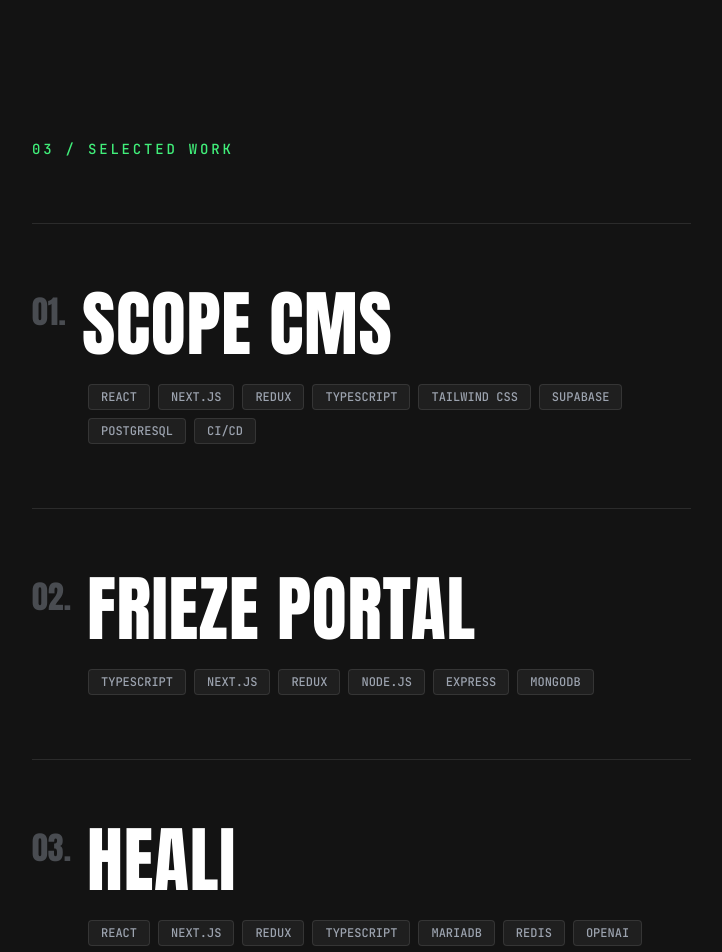
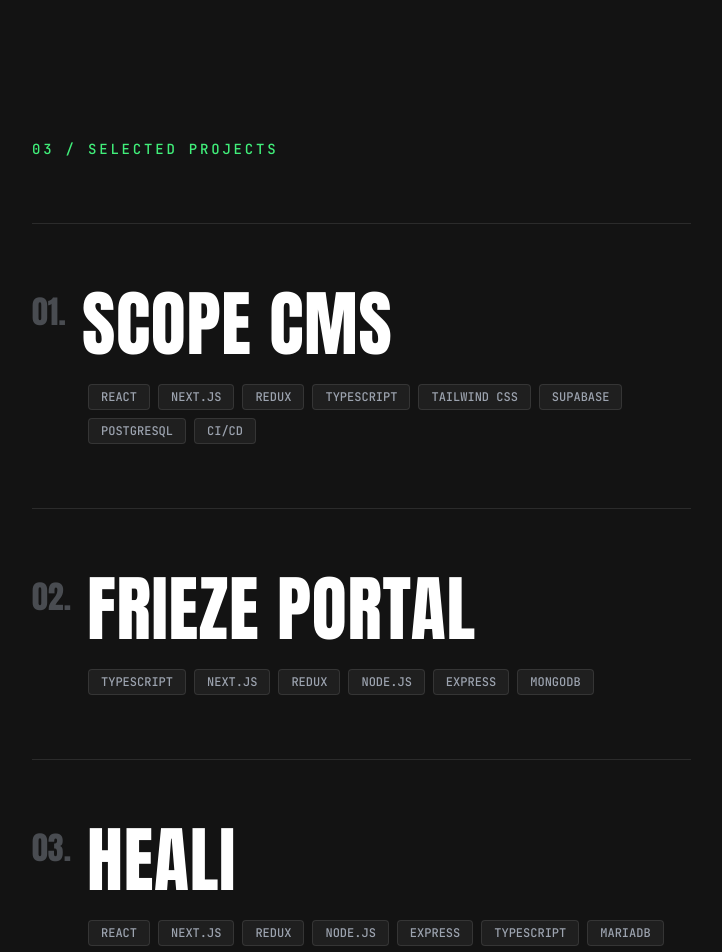
Before and after one commit to loarden/portfolio, a Next.js app: page / in a window 1280 px wide. Shown: the part 3080-4032 px from the top of the page, without its empty margins (40-762 px from the left). Built offline with nearby package versions, Linux system fonts and the light colour scheme.

Commit message:
Update portfolio and projects sections: rename "Work" to "Projects" in navigation, adjust project labels, and add missing tags for improved clarity and consistency.

```diff
--- a/app/data/portfolio.ts
+++ b/app/data/portfolio.ts
@@ -47,7 +47,7 @@ export const navSections = [
   { index: "01", label: "About", href: "/#about-me" },
   { index: "02", label: "Skills", href: "#skills" },
   { index: "03", label: "Expertise", href: "/#about" },
-  { index: "04", label: "Work", href: "/#work" },
+  { index: "04", label: "Projects", href: "/#projects" },
   { index: "05", label: "Experience", href: "/#experience" },
   { index: "06", label: "Contact", href: "/#contact" },
 ] satisfies NavSection[];
@@ -134,7 +134,7 @@ export const skillsSection = {
 };
 
 export const workSection = {
-  label: "03 / Selected Work",
+  label: "03 / Selected Projects",
   projects: [
     {
       index: "01.",
@@ -148,7 +148,7 @@ export const workSection = {
       index: "02.",
       title: "FRIEZE Portal",
       href: "/projects/frieze",
-      image: "/projects/Frieze/hero.png",
+      image: "/projects/frieze/hero.png",
       tags: ["TypeScript", "Next.js", "Redux", "Node.js", "Express", "MongoDB"],
       borderClass: "border-t",
     },
@@ -157,7 +157,7 @@ export const workSection = {
       title: "Heali",
       href: "/projects/heali",
       image: "/projects/heali/hero.png",
-      tags: ["React", "Next.js", "Redux", "TypeScript", "MariaDB", "Redis", "OpenAI", "Auth0"],
+      tags: ["React", "Next.js", "Redux", "Node.js", "Express", "TypeScript", "MariaDB", "Redis", "OpenAI", "Auth0"],
       delay: "100ms",
       borderClass: "border-t",
     },
--- a/app/data/projects.ts
+++ b/app/data/projects.ts
@@ -93,6 +93,8 @@ export const projects: Record<string, ProjectDetail> = {
       "React",
       "Next.js",
       "Redux",
+      "Node.js",
+      "Express",
       "TypeScript",
       "MariaDB",
       "Redis",
```
